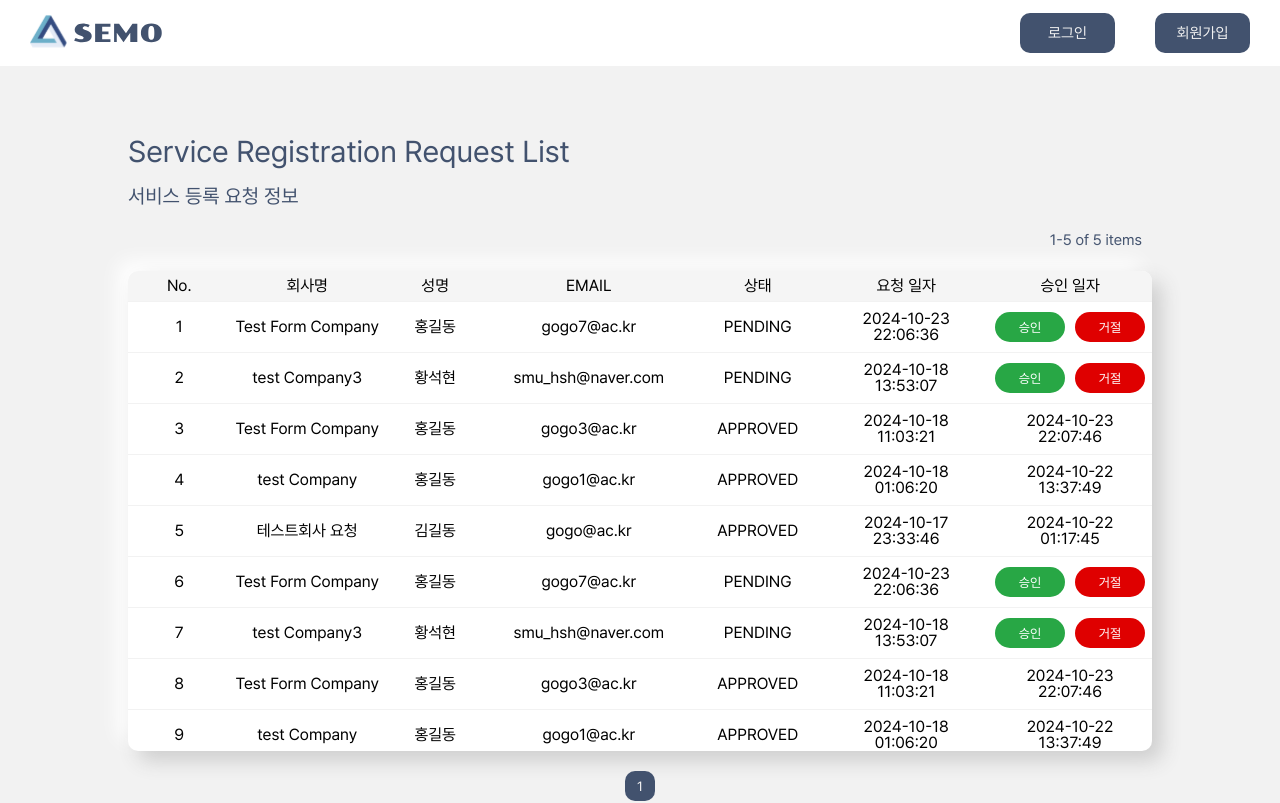
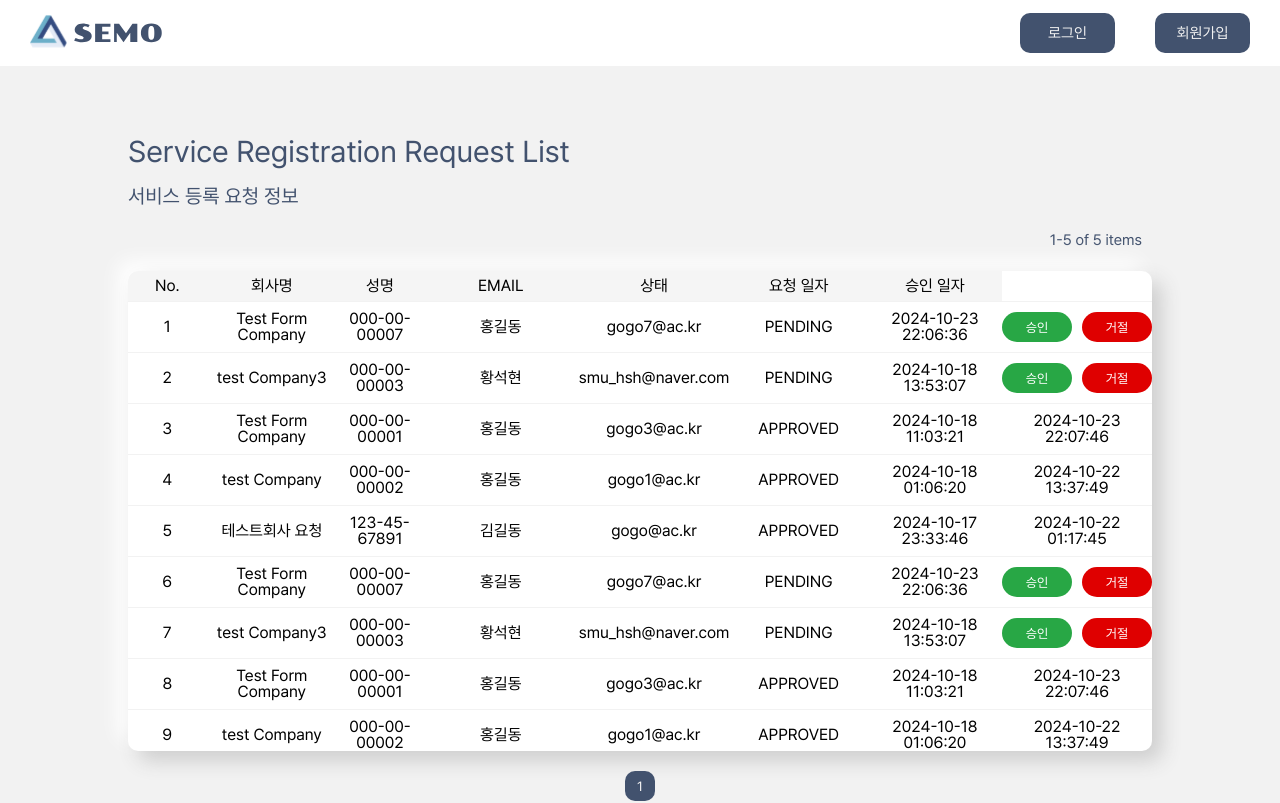
Before and after one commit to Team-SE-MO/semo-client, a React (Create React App) app: page /company-req in a window 1280 px wide. Shown: the top 803 px of the page. Built offline with nearby package versions, Linux system fonts and the light colour scheme.

Commit message:
🔨 fix: 사업자 등록 번호 열 추가

```diff
--- a/src/components/molecules/table/CompanyReqRow.tsx
+++ b/src/components/molecules/table/CompanyReqRow.tsx
@@ -1,10 +1,12 @@
+import Button from 'components/atoms/button/Button';
 import React, { useState } from 'react';
-import Button from 'components/atoms/button/Button';
 
 interface CompanyReqRowProps {
   i: number;
   data: {
+    formId: number;
     companyName: string;
+    taxId: string;
     ownerName: string;
     email: string;
     formStatus: string;
@@ -19,6 +21,7 @@ const CompanyReqRow = ({ i, data }: CompanyReqRowProps) => {
     <tr>
       <td className="table__row">{i + 1}</td>
       <td className="table__row">{rowData.companyName}</td>
+      <td className="table__row">{rowData.taxId}</td>
       <td className="table__row">{rowData.ownerName}</td>
       <td className="table__row">{rowData.email}</td>
       <td className="table__row">{rowData.formStatus}</td>
```
